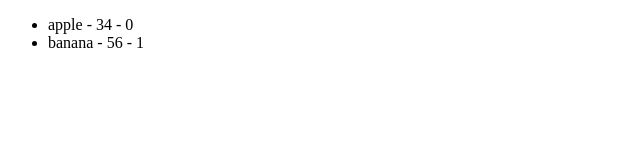
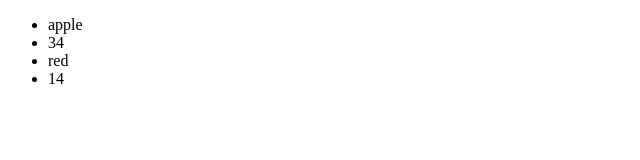
Before and after one commit to mazeyqian/multipage-template, a Vue app: page / in a window 1280 px wide. Shown: the top 160 px of the page, without its empty margins (0-640 px from the left). Built offline with nearby package versions, Linux system fonts and the light colour scheme.

Commit message:
v-for + 对象 （之前是数组）

```diff
--- a/src/App.vue
+++ b/src/App.vue
@@ -1,7 +1,7 @@
 <template>
   <div>
     <ul>
-      <li v-for="(item, index) in list" :class="{odd:index % 2}"> {{ item.name }} - {{ item.price }} - {{ index }}</li>
+      <li v-for="value in objList"> {{ value }} </li>
     </ul>
   </div>
 </template>
@@ -11,16 +11,12 @@ export default {
   data () {
     return {
       hello: '<strong>world</strong>',
-      list: [
-        {
-          name: 'apple',
-          price: 34
-        },
-        {
-          name: 'banana',
-          price: 56
-        }
-      ]
+      objList: {
+        name: 'apple',
+        price: 34,
+        color: 'red',
+        weight: 14
+      }
     }
   }
 }
```
